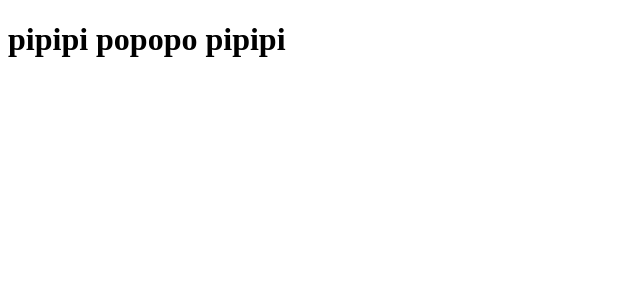
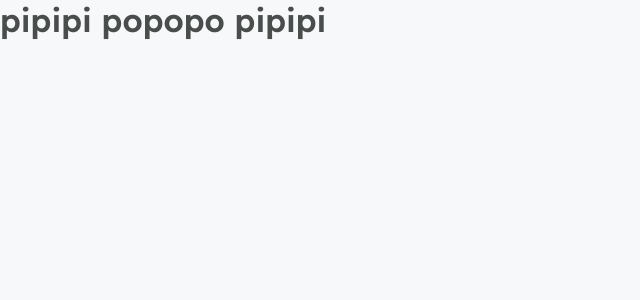
Before and after one commit to LucasAndrius/podcast, a Next.js app: page / in a window 1280 px wide. Shown: the top 300 px of the page, without its empty margins (0-640 px from the left). Built offline with nearby package versions, Linux system fonts and the light colour scheme.

Commit message:
creating global syles and document.tsx

```diff
--- a/package.json
+++ b/package.json
@@ -10,7 +10,8 @@
   "dependencies": {
     "next": "10.1.3",
     "react": "17.0.2",
-    "react-dom": "17.0.2"
+    "react-dom": "17.0.2",
+    "sass": "^1.32.11"
   },
   "devDependencies": {
     "@types/node": "^14.14.41",
--- a/pages/_app.tsx
+++ b/src/pages/_app.tsx
@@ -1,3 +1,7 @@
+import '../styles/global.scss';
+
+
+
 
 function MyApp({ Component, pageProps }) {
   return <Component {...pageProps} />
--- /dev/null
+++ b/src/pages/_document.tsx
@@ -0,0 +1,18 @@
+import Document, {Html, Head, Main, NextScript} from 'next/document';
+
+export default class MyDocument extends Document{
+    render(){
+        return(
+            <Html>
+                <Head>
+                    <link rel="preconnect" href="https://fonts.gstatic.com"/>
+                    <link href="https://fonts.googleapis.com/css2?family=Inter&family=Lexend:wght@500;600&display=swap" rel="stylesheet"/>
+                </Head>
+                <body>
+                    <Main />
+                    <NextScript />
+                </body>
+            </Html>
+        );
+    }
+}
--- /dev/null
+++ b/src/styles/global.scss
@@ -0,0 +1,62 @@
+*{
+    margin:0;
+    padding: 0;
+    box-sizing: border-box;
+}
+
+:root {
+    --white: #FFF;
+
+    --gray-50: #F7F8FA;
+    --gray-100: #E6E8EB;
+    --gray-200: #AFB2B1;
+    --gray-500: #808080;
+    --gray-800: #494D4B;
+
+    --green-500: #04D361;
+
+    --purple-300: #9F75FF;
+    --purple-400: #9164FA;
+    --purple-500: #8257E5;
+    --purple-800: #6F48C9;
+}
+
+@media (max-width: 1080px) {
+    html{
+        font-size:93.75%
+    }
+}
+@media (max-width: 720px) {
+    html{
+        font-size:87.5%
+    }
+}
+
+
+body{
+    background-color: var(--gray-50);
+    color:#f6f6f6d7;
+}
+
+body, input, textarea, button{
+    font:500 1rem Inter, sans-serif;
+    color:var(--gray-500);
+}
+
+h1, h2, h3, h4, h5, h6{
+    font-weight: 600;
+    font-family: Lexend, sans-serif;
+    color:var(--gray-800);
+}
+
+h1{
+    font-size: 2rem;
+}
+
+h2{
+    font-size:1.5rem
+}
+
+button{
+    cursor: pointer;
+}
```
Also changed, not shown: src/pages/index.tsx (renamed from pages/index.tsx), 1 other file (tests, documents, lock files or other folders).
